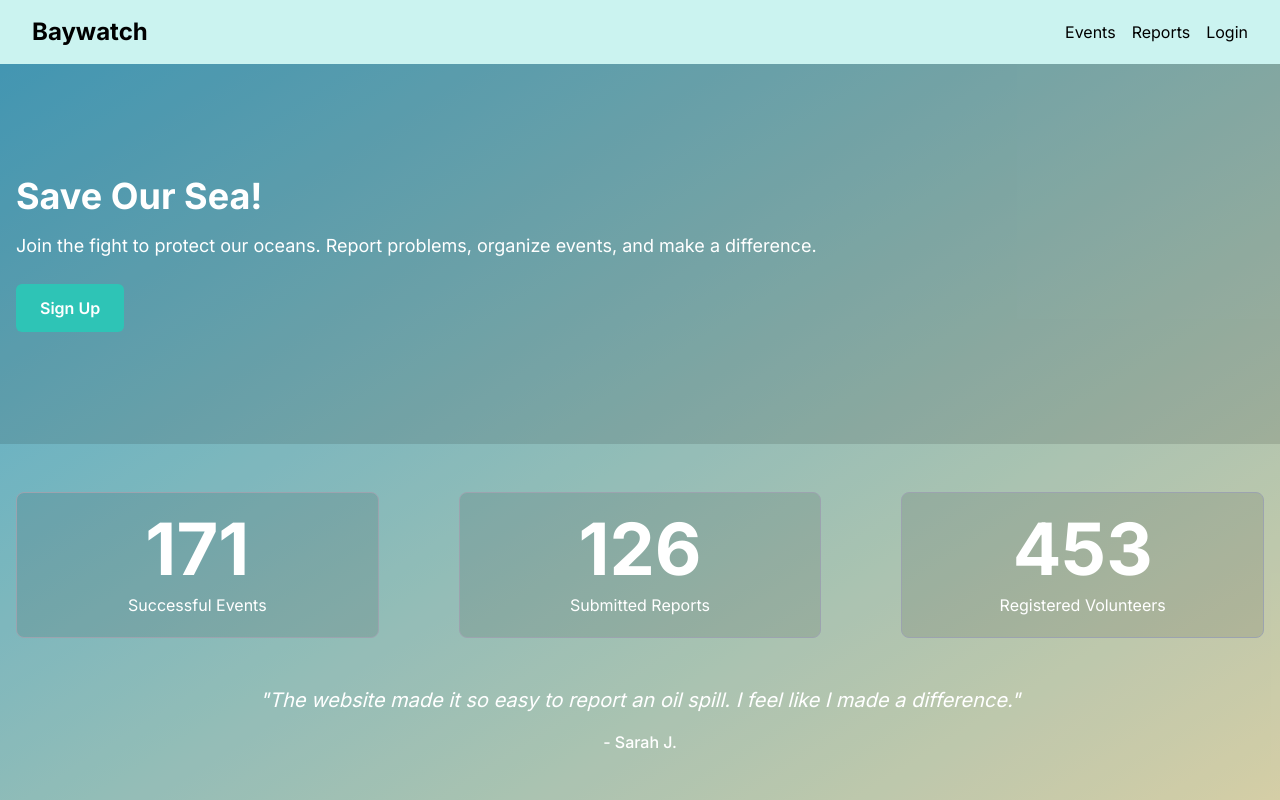
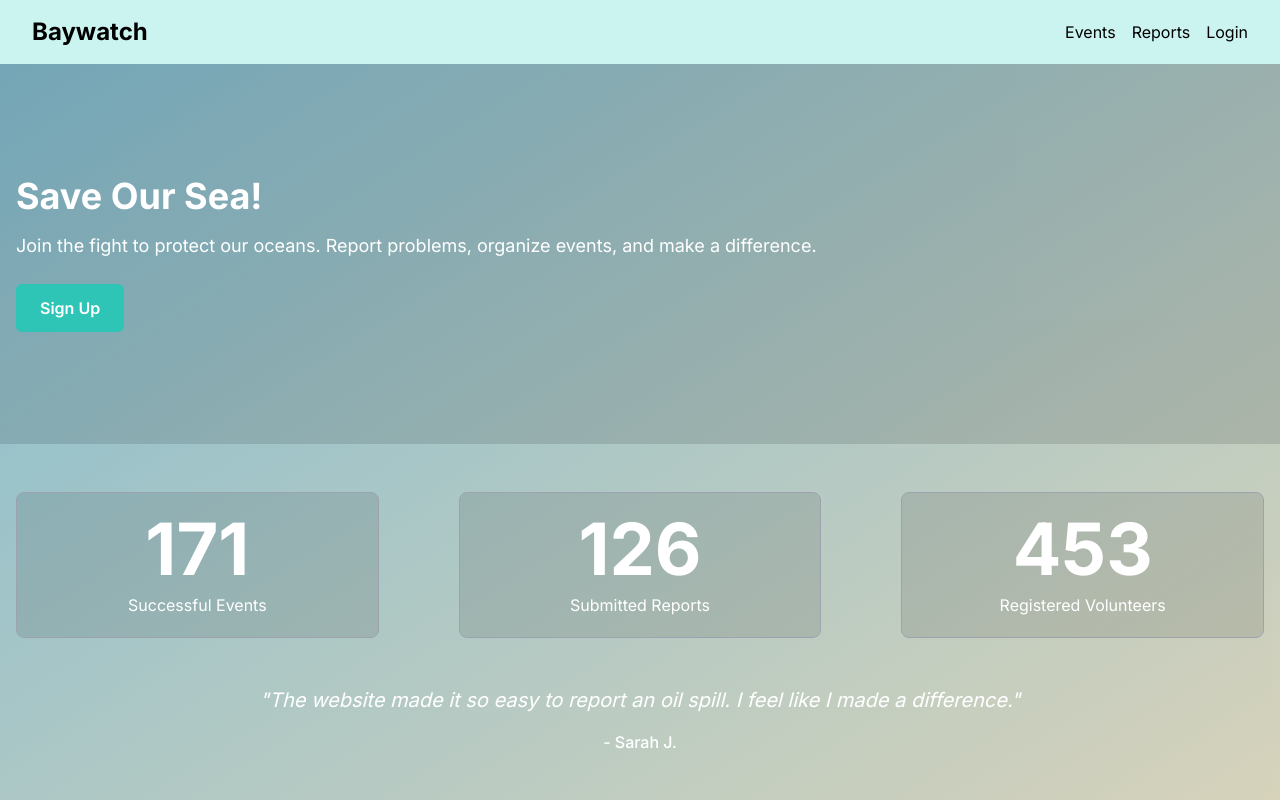
Before and after one commit to krsultov/CtrlAltDefeat-HTX, a Next.js app in the folder ctrlaltdefeat-htx/: page / in a window 1280 px wide. Built offline with nearby package versions, Linux system fonts and the light colour scheme.

Commit message:
fix background

```diff
--- a/ctrlaltdefeat-htx/app/layout.js
+++ b/ctrlaltdefeat-htx/app/layout.js
@@ -15,12 +15,14 @@ export default function RootLayout({children}) {
         <html lang="en">
         <body className={inter.className}>
         <div
-            className="flex flex-col h-screen max-h-screen bg-gradient-to-br from-bgPrimary to-bgSecondary bg-opacity-60">
+            className="flex flex-col h-screen max-h-screen bg-gradient-to-br from-bgPrimary to-bgSecondary relative">
             <Navigation/>
             <div className="flex-grow overflow-y-auto bg-accent-1 text-default-text">
                 {children}
             </div>
         </div>
+
+
         </body>
         </html>
     );
--- a/ctrlaltdefeat-htx/tailwind.config.js
+++ b/ctrlaltdefeat-htx/tailwind.config.js
@@ -14,8 +14,8 @@ module.exports = {
         secondary:"#FFBF69",
         primaryDark:"#2EC4B6",
         secondaryDark:"#FF9F1C",
-        bgPrimary: "#53C7F0",
-        bgSecondary: "#FAF2C3",
+        bgPrimary: 'rgba(83, 199, 240, 0.6)',
+        bgSecondary: 'rgba(250, 242, 195, 0.6)',
       }
     },
   },
```
